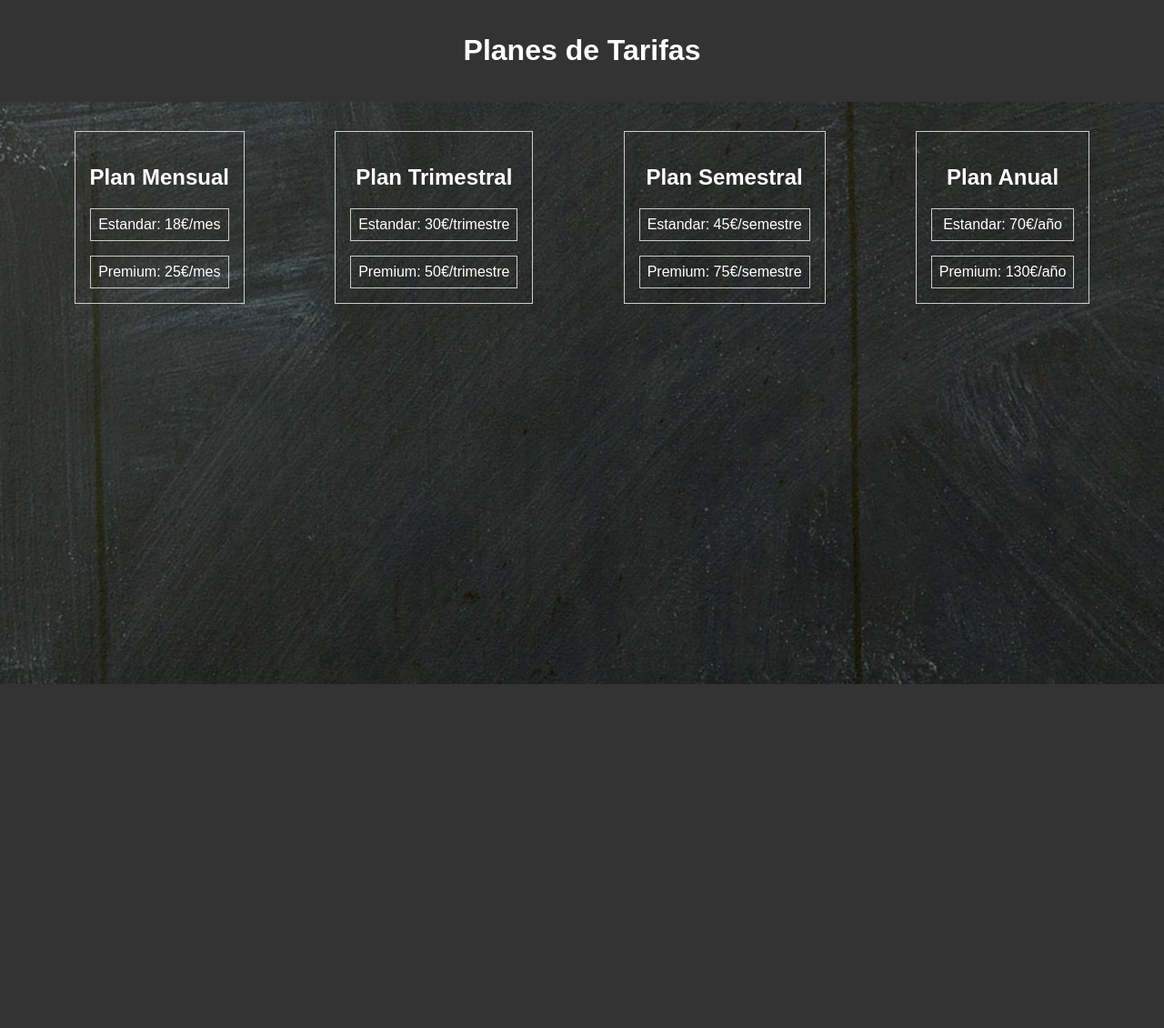
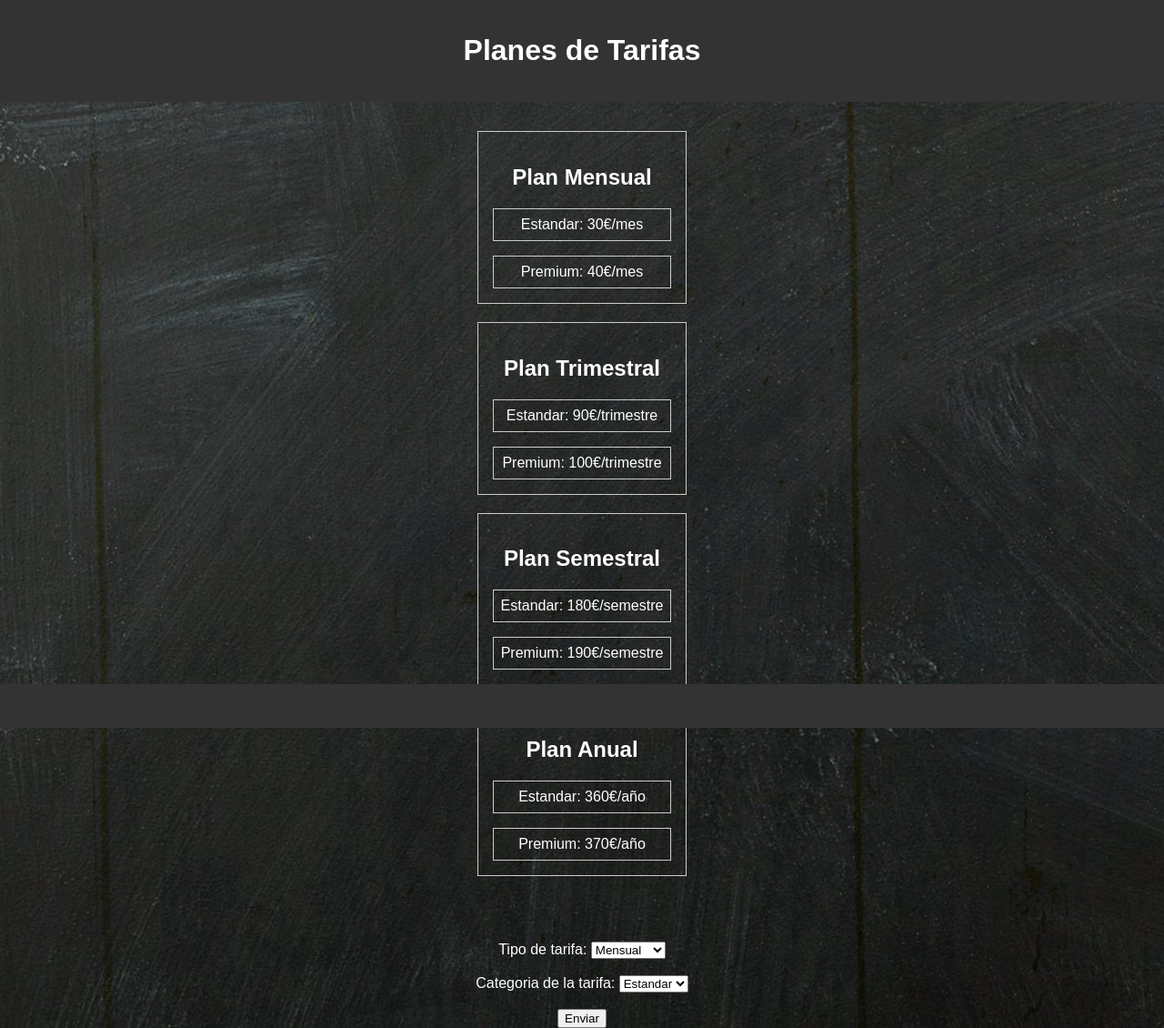
Before and after one commit to hecaro000/TremboGym, a PHP site: page /Tarifas.html in a window 1280 px wide. Shown: the whole page at 91% size. Before the commit the page ends 752 px from the top, so only its background shows below. Run offline with PHP 8.4, Linux system fonts and the light colour scheme.

Commit message:
FORMULARIO TARIFAS.HTML Y PHP PROCESAR_TARIFAS.PHP

```diff
--- a/Tarifas.html
+++ b/Tarifas.html
@@ -4,7 +4,22 @@
   <meta charset="UTF-8">
   <meta name="viewport" content="width=device-width, initial-scale=1.0">
   <link rel="stylesheet" href="CSS/cssAvisoTarifa.css">
+
+  <style>
+    body {
+      text-align: center;
+    }
+    #tarifas {
+      display: inline-block;
+      text-align: left;
+    }
+    form {
+      margin-top: 20px;
+    }
+  </style>
+
   <script src="JS/scriptTarifas.js"></script>
+
   <title>Tarifas</title>
 </head>
   <body>
@@ -16,37 +31,65 @@
         <h2>Plan Mensual</h2>
         <div class="descripcion" id="mensualEstandar">Estandar: Esta tarifa nos permite la entrada al gimnasio y, en consecuencia, a los servicios básicos del gimnasio, como salas de máquinas, de cardio, etc.</div>
         <div class="descripcion" id="mensualPremium">Premium: Podemos acceder al gimnasio e incluimos todos los servicios extras que disponemos en nuestro gimnasio, como zona de alimentación, sauna, ect.</div>
-      <div class="opcion" onclick="seleccionarOpcion('Estandar', 'mensualEstandar')">Estandar: 18€/mes</div>
-      <div class="opcion" onclick="seleccionarOpcion('Premium', 'mensualPremium')">Premium: 25€/mes</div>
+        <div class="opcion" onclick="seleccionarOpcion('Estandar', 'mensualEstandar')">Estandar: 30€/mes</div>
+        <div class="opcion" onclick="seleccionarOpcion('Premium', 'mensualPremium')">Premium: 40€/mes</div>
       </div>
 
       <div class="tarifa">
         <h2>Plan Trimestral</h2>
         <div class="descripcion" id="trimestralEstandar">Estandar: Esta tarifa nos permite la entrada al gimnasio y, en consecuencia, a los servicios básicos del gimnasio, como salas de máquinas, de cardio, etc.</div>
         <div class="descripcion" id="trimestralPremium">Premium: Podemos acceder al gimnasio e incluimos todos los servicios extras que disponemos en nuestro gimnasio, como zona de alimentación, sauna, ect.</div>
-      <div class="opcion" onclick="seleccionarOpcion('Estandar', 'trimestralEstandar')">Estandar: 30€/trimestre</div>
-      <div class="opcion" onclick="seleccionarOpcion('Premium', 'trimestralPremium')">Premium: 50€/trimestre</div>
+        <div class="opcion" onclick="seleccionarOpcion('Estandar', 'trimestralEstandar')">Estandar: 90€/trimestre</div>
+        <div class="opcion" onclick="seleccionarOpcion('Premium', 'trimestralPremium')">Premium: 100€/trimestre</div>
       </div>
 
       <div class="tarifa">
         <h2>Plan Semestral</h2>
         <div class="descripcion" id="semestralEstandar">Estandar: Esta tarifa nos permite la entrada al gimnasio y, en consecuencia, a los servicios básicos del gimnasio, como salas de máquinas, de cardio, etc.</div>
         <div class="descripcion" id="semestralPremium">Premium: Podemos acceder al gimnasio e incluimos todos los servicios extras que disponemos en nuestro gimnasio, como zona de alimentación, sauna, ect.</div>
-      <div class="opcion" onclick="seleccionarOpcion('Estandar', 'semestralEstandar')">Estandar: 45€/semestre</div>
-      <div class="opcion" onclick="seleccionarOpcion('Premium', 'semestralPremium')">Premium: 75€/semestre</div>
+        <div class="opcion" onclick="seleccionarOpcion('Estandar', 'semestralEstandar')">Estandar: 180€/semestre</div>
+        <div class="opcion" onclick="seleccionarOpcion('Premium', 'semestralPremium')">Premium: 190€/semestre</div>
       </div>
 
       <div class="tarifa">
         <h2>Plan Anual</h2>
         <div class="descripcion" id="anualEstandar">Estandar: Esta tarifa nos permite la entrada al gimnasio y, en consecuencia, a los servicios básicos del gimnasio, como salas de máquinas, de cardio, etc.</div>
         <div class="descripcion" id="anualPremium">Premium: Podemos acceder al gimnasio e incluimos todos los servicios extras que disponemos en nuestro gimnasio, como zona de alimentación, sauna, ect.</div>
-      <div class="opcion" onclick="seleccionarOpcion('Estandar', 'anualEstandar')">Estandar: 70€/año</div>
-      <div class="opcion" onclick="seleccionarOpcion('Premium', 'anualPremium')">Premium: 130€/año</div>
+        <div class="opcion" onclick="seleccionarOpcion('Estandar', 'anualEstandar')">Estandar: 360€/año</div>
+        <div class="opcion" onclick="seleccionarOpcion('Premium', 'anualPremium')">Premium: 370€/año</div>
       </div>
     </section>
+
+    <form action="procesar_tarifas.php" method="POST" id="formulario_tarifas">
+
+      <label for="tipo">Tipo de tarifa:</label>
+
+      <select id="tipo" name="tipo">
+        <option value="mensual">Mensual</option>
+        <option value="trimestral">Trimestral</option>
+        <option value="semestral">Semestral</option>
+        <option value="anual">Anual</option>
+      </select>
+
+      <br>
+      <br>
+
+      <label for="categoria">Categoria de la tarifa:</label>
+
+      <select id="categoria" name="categoria">
+        <option value="Estandar">Estandar</option>
+        <option value="Premium">Premium</option>
+      </select>
+
+      <br>
+      <br>
+
+      <button type="submit">Enviar</button>
+    </form>
 
     <footer>
       <p id="descripcionSeleccionada"></p>
     </footer>
+
   </body>
 </html>
```
Also changed, not shown: procesar_tarifas.php (+36 -22 lines). Lines whose indentation alone changed are shown as unchanged.
